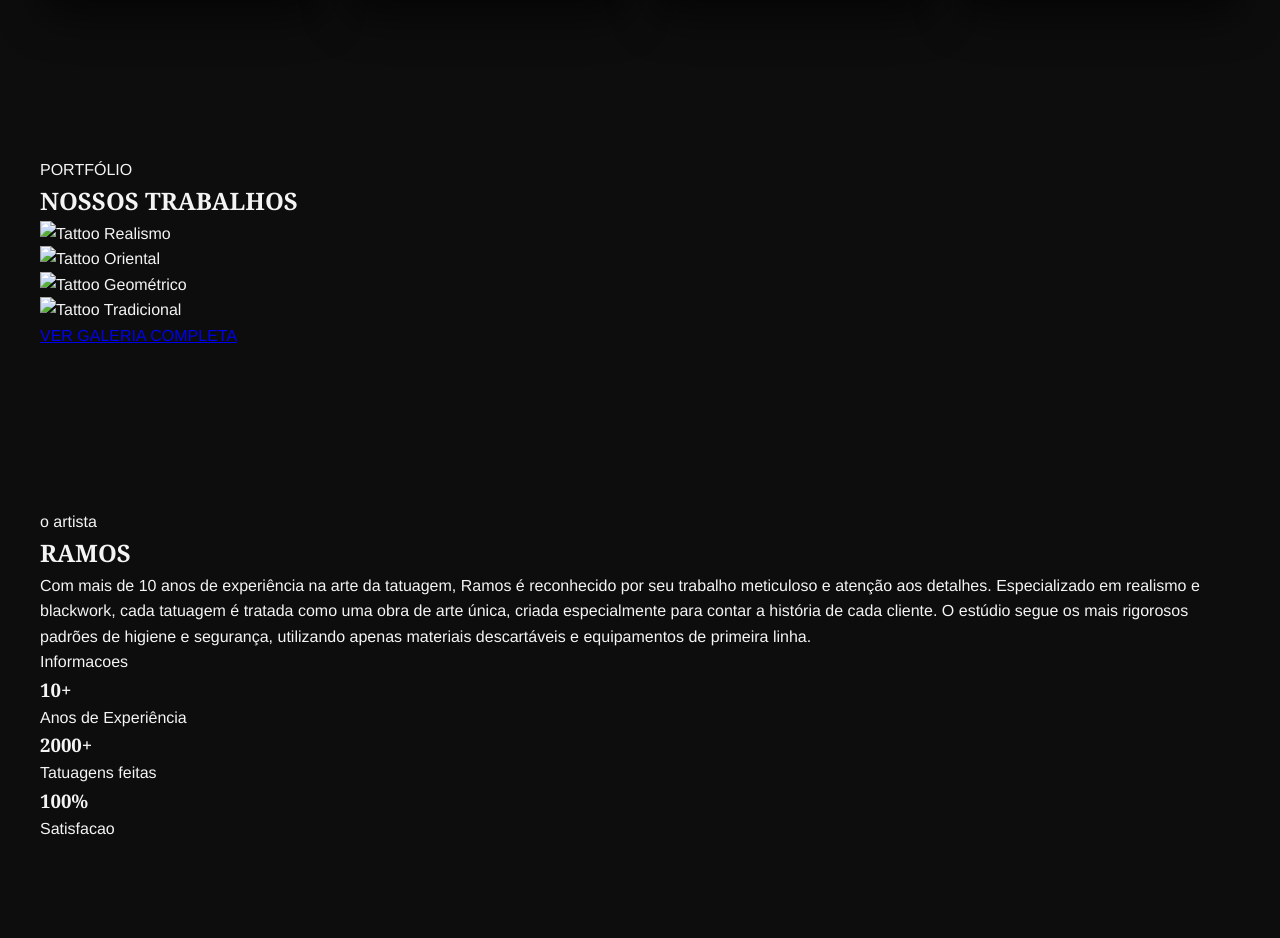
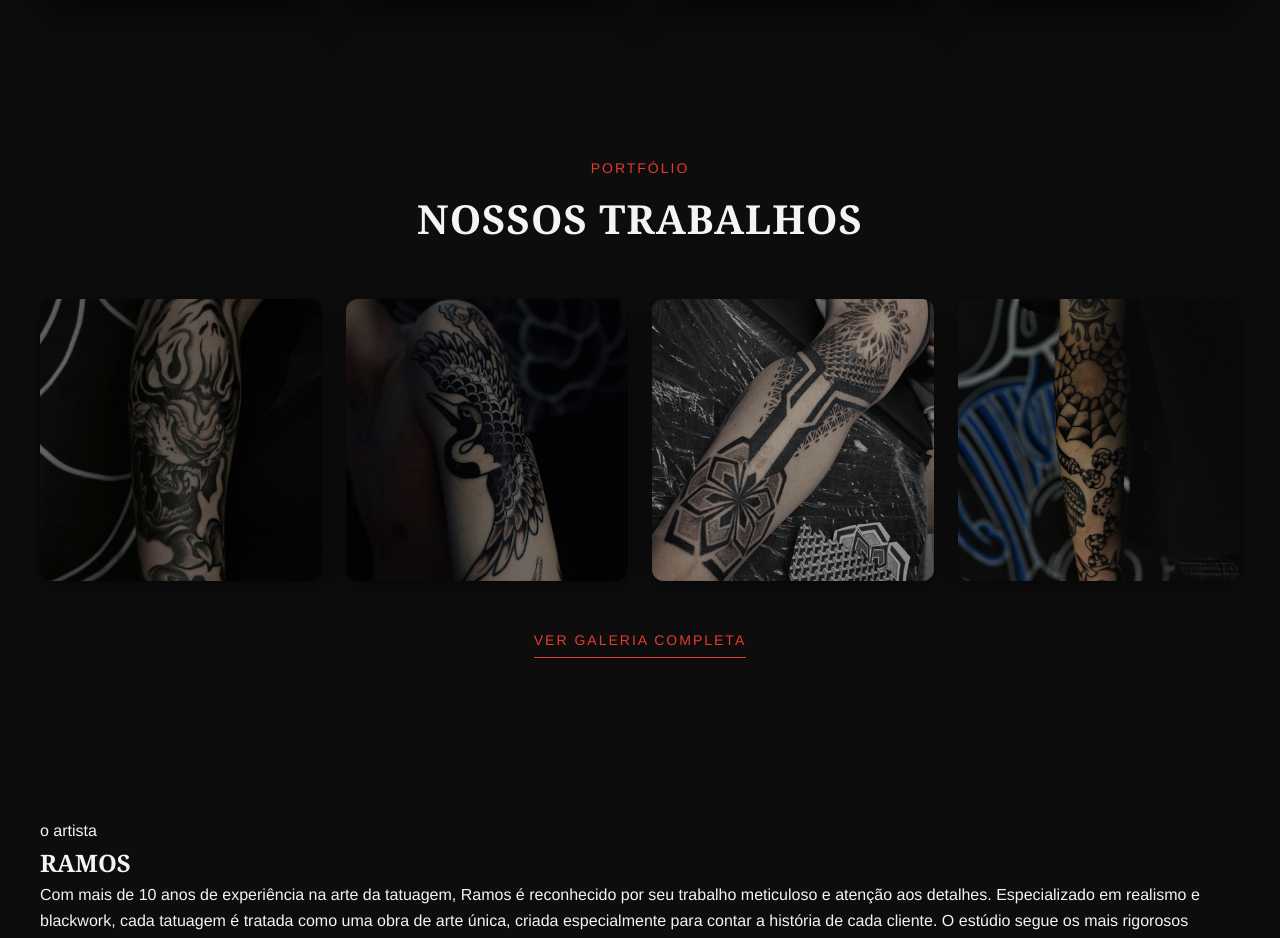
Before and after one commit to Piclisambulante/RamosTattoo, a website built with Vite: page Ramos-Tatto/index.html in a window 1280 px wide. Shown: the part 1184-2122 px from the top of the page. Built offline with nearby package versions, Linux system fonts and the light colour scheme.

Commit message:
Add files via upload

```diff
--- a/Ramos-Tatto/index.html
+++ b/Ramos-Tatto/index.html
@@ -89,29 +89,33 @@
         </div>
       </div>
     </section>
-    <section class="portfolio">
-      <span class="section-tag">PORTFÓLIO</span>
-      <h2 class="section-title">NOSSOS TRABALHOS</h2>
+    <section class="portifolio">
+      <span class="portifolio-tag">PORTFÓLIO</span>
+      <h2 class="portifolio-title">NOSSOS TRABALHOS</h2>
 
-      <div class="portfolio-grid">
-        <div class="portfolio-item">
-          <img src="" alt="Tattoo Realismo">
+      <div class="portifolio-grid">
+        <div class="portifolio-item">
+          <img src="src/imagens/realismo.png" alt="Tattoo Realismo">
+          <span class="portifolio-texto">VER MAIS</span>
         </div>
 
-        <div class="portfolio-item">
-          <img src="" alt="Tattoo Oriental">
+        <div class="portifolio-item">
+          <img src="src/imagens/oriental.png" alt="Tattoo Oriental">
+          <span class="portifolio-texto">VER MAIS</span>
         </div>
 
-        <div class="portfolio-item">
-          <img src="" alt="Tattoo Geométrico">
+        <div class="portifolio-item">
+          <img src="src/imagens/geometria.png" alt="Tattoo Geométrico">
+          <span class="portifolio-texto">VER MAIS</span>
         </div>
 
-        <div class="portfolio-item">
-          <img src="" alt="Tattoo Tradicional">
+        <div class="portifolio-item">
+          <img src="src/imagens/old.png" alt="Tattoo Tradicional">
+          <span class="portifolio-texto">VER MAIS</span>
         </div>
       </div>
 
-      <a href="#" class="portfolio-link">VER GALERIA COMPLETA</a>
+      <a href="#" class="portifolio-link">VER GALERIA COMPLETA</a>
     </section>
 
     <section class="artista">
@@ -194,7 +198,7 @@
   </main>
 
   <footer>
-    <p>Feito por: <span>3.0Reboot </span></p>
+    <p>Feito por: <span> 3.0Reboot </span></p>
   </footer>
 
 
```
